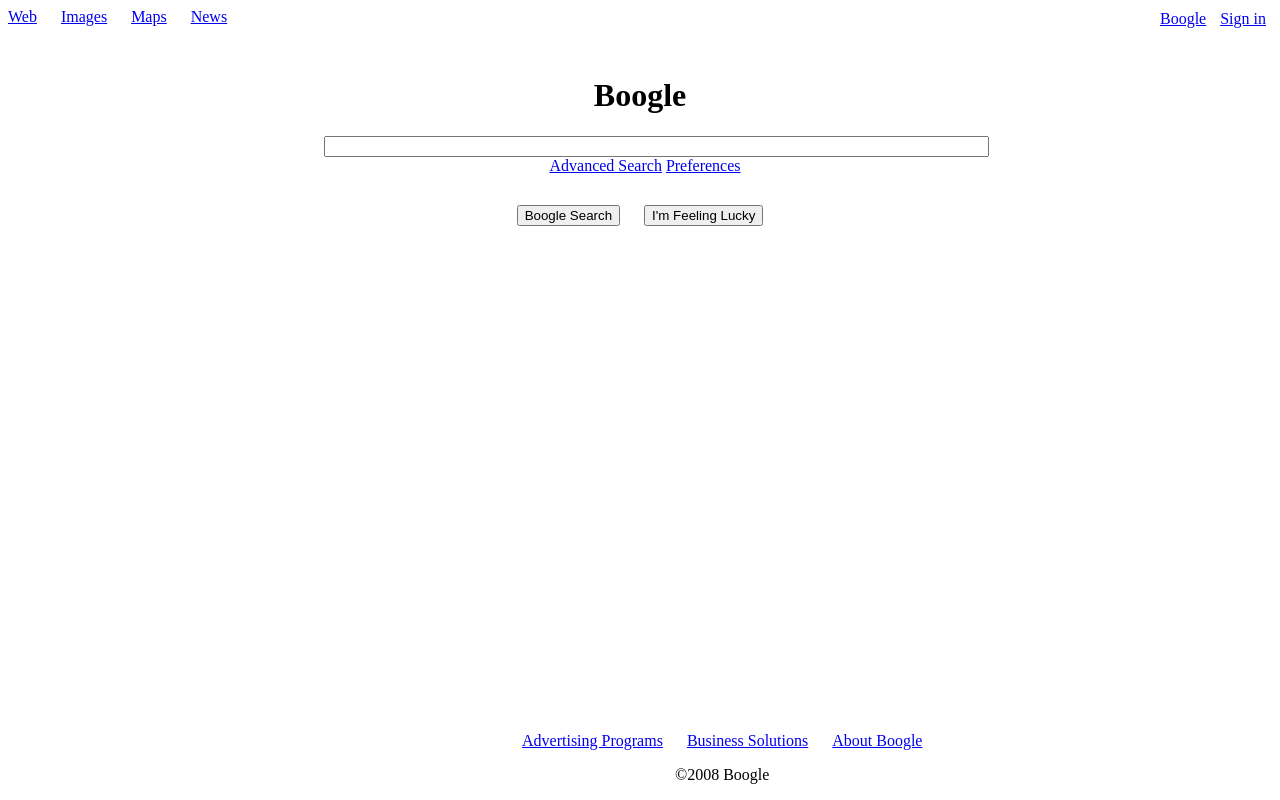
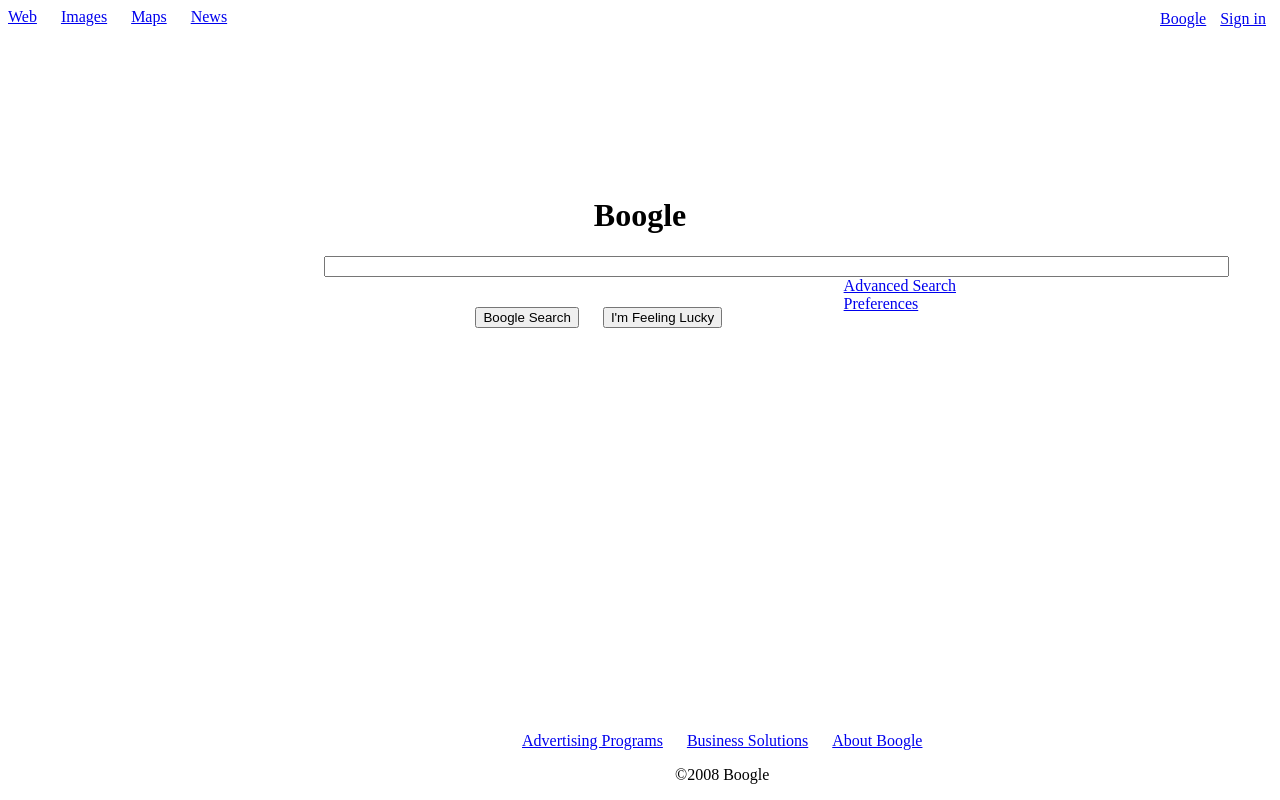
Before and after one commit to DenisWithOneN/TAW, a plain HTML site: page tema1 - mockup html/index.html in a window 1280 px wide. Drawn offline with Linux system fonts and the light colour scheme.

Commit message:
solved search bar word bug

```diff
--- a/tema1 - mockup html/index.html
+++ b/tema1 - mockup html/index.html
@@ -21,7 +21,7 @@
       .searchArea {
         margin: auto;
         width: 50%;
-        padding: 30px;
+        padding-top: 150px;
         text-align: center;
       }
 
@@ -59,15 +59,15 @@
       </div>
 
       <div>
-        <input type="text" size="80%;" />
-        <div style="display: inline; margin-left: 10px;">
-          <a href="advanced_search">Advanced Search</a>
+        <input type="text" size="110px"/>
+        <div style="display: inline; float: right; text-align: left;">
+          <a href="advanced_search">Advanced Search</a><br>
           <a href="preferences">Preferences</a>
         </div>
       </div>
 
       <div class="buttons">
-        <button style="margin-right: 10px" ;>Boogle Search</button>
+        <button style="margin-right: 10px">Boogle Search</button>
         <button style="margin-left: 10px">I'm Feeling Lucky</button>
       </div>
     </div>
```
